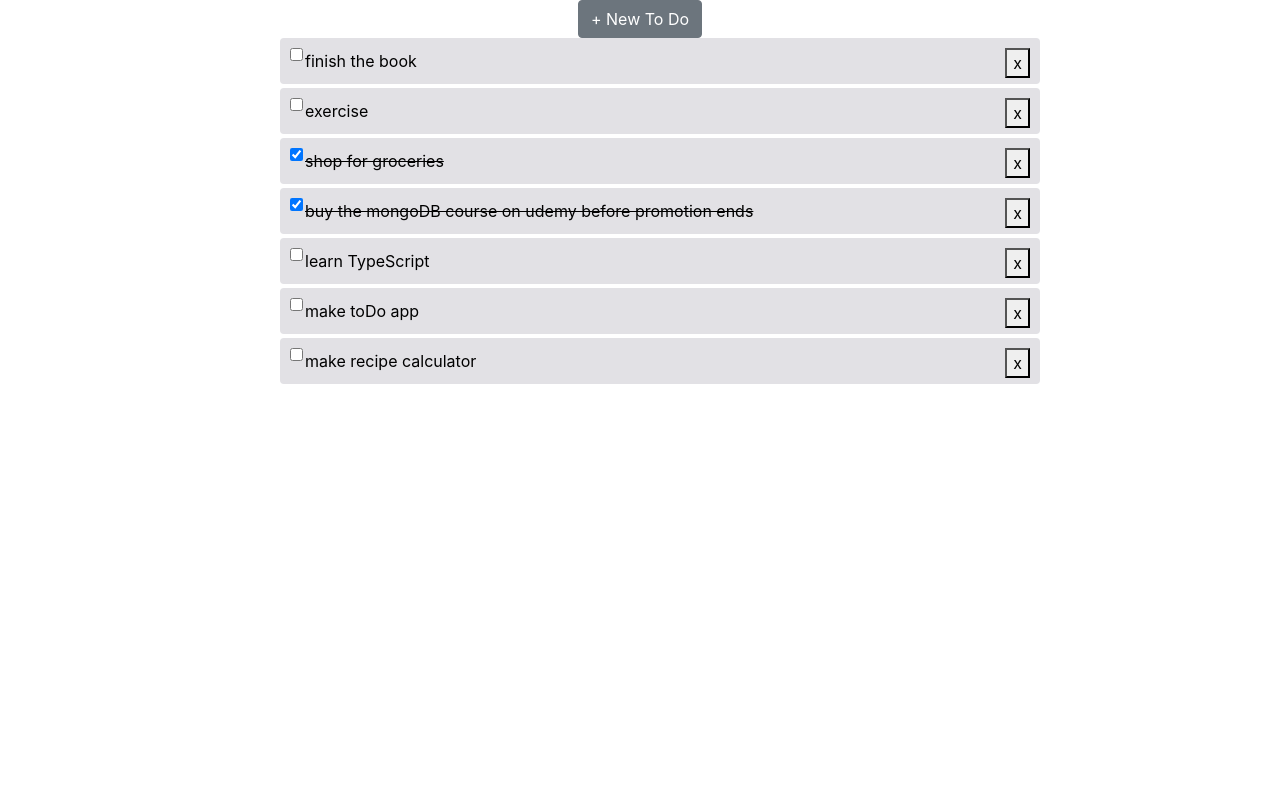
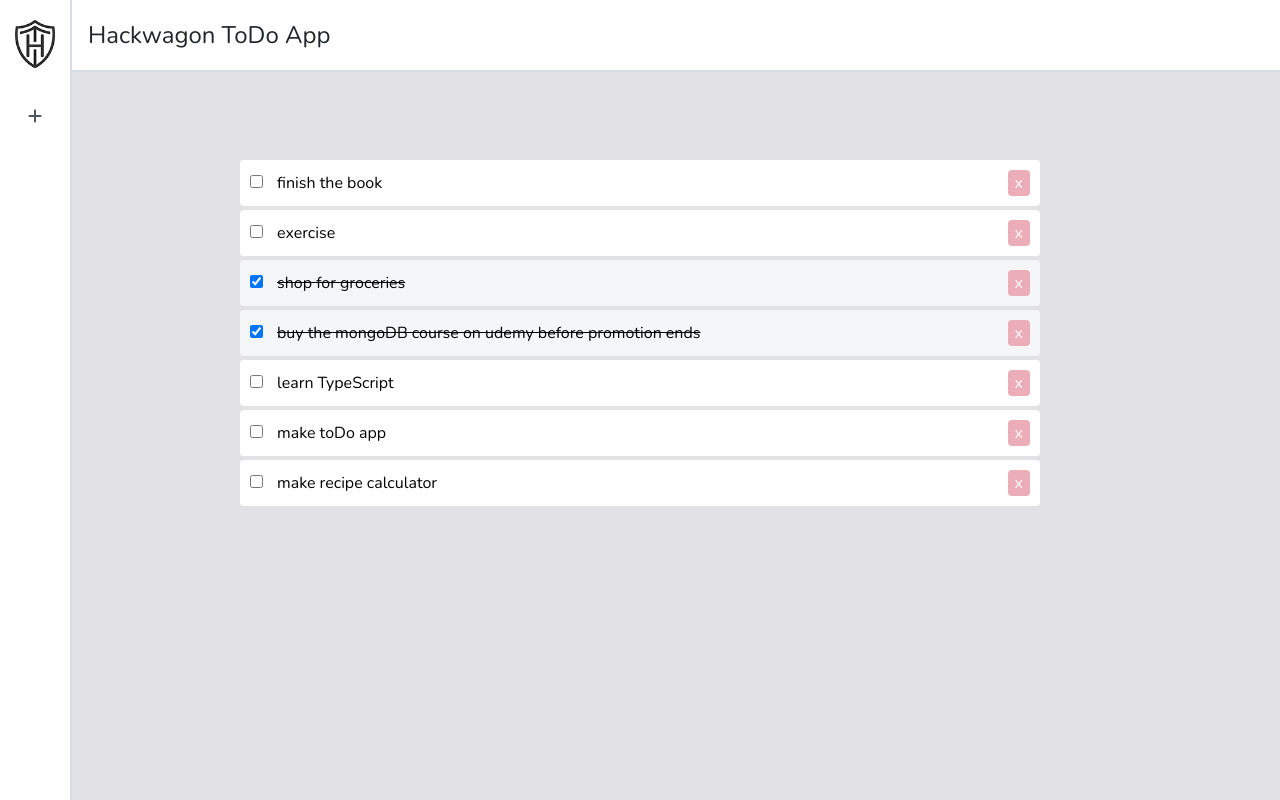
Before and after one commit to mau-dev/ts-todo, a React (Create React App) app: page / in a window 1280 px wide. Built offline with nearby package versions, Linux system fonts and the light colour scheme.

Commit message:
done with the UI

```diff
--- a/public/index.html
+++ b/public/index.html
@@ -9,11 +9,12 @@
       name="description"
       content="Web site created using create-react-app"
     />
+    <link href="https://fonts.googleapis.com/css2?family=Nunito:wght@400;600;700&display=swap" rel="stylesheet">
     <link rel="apple-touch-icon" href="%PUBLIC_URL%/logo192.png" />
 
     <link rel="manifest" href="%PUBLIC_URL%/manifest.json" />
     <script src="https://kit.fontawesome.com/e1c2938c8e.js" crossorigin="anonymous"></script>
-    <title>To-do app</title>
+    <title>Hackwagon To-do app</title>
   </head>
   <body>
     <noscript>You need to enable JavaScript to run this app.</noscript>
--- a/src/App.css
+++ b/src/App.css
@@ -1,10 +1,134 @@
+html, body, div, span, applet, object, iframe,
+h1, h2, h3, h4, h5, h6, p, blockquote, pre,
+a, abbr, acronym, address, big, cite, code,
+del, dfn, em, img, ins, kbd, q, s, samp,
+small, strike, strong, sub, sup, tt, var,
+b, u, i, center,
+dl, dt, dd, ol, ul, li,
+fieldset, form, label, legend,
+table, caption, tbody, tfoot, thead, tr, th, td,
+article, aside, canvas, details, embed,
+figure, figcaption, footer, header, hgroup,
+menu, nav, output, ruby, section, summary,
+time, mark, audio, video {
+	margin: 0;
+	padding: 0;
+	border: 0;
+	vertical-align: baseline;
+}
+
+
+
+
 .App {
   text-align: center;
+
 }
 
 .App-logo {
   height: 40vmin;
   pointer-events: none;
+}
+
+.toolbar {
+  height: 100%;
+  width: 72px;
+  position: fixed;
+  z-index: 1;
+  top: 0;
+  left: 0;
+  background-color: white;
+  border-right: 2px solid #D7DCE4;
+  overflow-x: hidden;
+  padding-top: 20px;
+}
+
+.add-todo-btn {
+  margin-top: 24px;
+  background-color: white;
+  border: none;
+  color: #50565E;
+}
+
+.add-todo-btn:active {
+  background-color: #F5F5F5 !important;
+  border: none !important;
+  outline: none !important;
+  box-shadow: none !important;
+  color: #50565E !important;
+}
+.add-todo-btn:focus {
+  background-color: white !important;
+  border: none !important;
+  outline: none !important;
+  box-shadow: none !important;
+  color: #50565E !important;
+}
+
+
+.remove-todo-btn {
+  padding: 1px 7px;
+  float: right;
+  border: none;
+  background-color: #EBAEB9;
+  color: white;
+  /* background-color: #D7DCE4;
+  color: #50565E; */
+}
+
+.add-todo-form {
+  background-color: white;
+  padding: 10px;
+  border-radius:4px;
+  width: 800px;
+
+}
+
+.add-todo-form input {
+  background-color: inherit;
+  border: none;
+  outline: none;
+  width: 650px;
+}
+
+.add-todo-form button {
+  float: right;
+  border-radius: 4px;
+  background-color: #F5F5F5;
+}
+
+.modal-dialog{
+  margin: 100px auto;
+  /* margin: 20% auto; */
+  /* margin: 100px 0 0 74px; */
+  width: 800px !important;
+}
+.todos-wrap {
+  list-style: none;
+  text-align: left;
+  width: 800px;
+  margin: 160px auto;
+
+}
+.navbar {
+  width:  calc(100% - 72px);
+  height: 72px;
+  position: fixed;
+  left: 72px !important;
+  float: right;
+  z-index: 1;
+  top: 0;
+  left: 0;
+  background-color: white;
+  border-bottom: 2px solid #D7DCE4;
+  overflow-x: hidden;
+  /* padding-top: 20px; */
+}
+
+.logo {
+  width: 40px;
+  height: auto;
+
 }
 
 @media (prefers-reduced-motion: no-preference) {
@@ -13,20 +137,16 @@
   }
 }
 
-.App-header {
-  background-color: #282c34;
-  min-height: 100vh;
-  display: flex;
-  flex-direction: column;
-  align-items: center;
-  justify-content: center;
-  font-size: calc(10px + 2vmin);
-  color: white;
+@media (min-width: 576px) {
+  .modal-dialog{
+
+    max-width: 800px !important;
+  }
+
+
 }
 
-.App-link {
-  color: #61dafb;
-}
+
 
 @keyframes App-logo-spin {
   from {
--- a/src/App.tsx
+++ b/src/App.tsx
@@ -2,6 +2,8 @@ import React, {useState} from 'react';
 import Todos from './components/Todos';
 import AddToDo from './components/AddToDo';
 import { Button,  Modal } from 'reactstrap';
+import Toolbar from './components/layout/Toolbar'
+import Navbar from './components/layout/Navbar'
 
 import {AddTodo} from './components/AddToDo';
 import './App.css';
@@ -63,15 +65,18 @@ const App: React.FC = () => {
 	};
 
 	return (
+
 		<div className='App' >
-			<Button onClick={toggleModal} type="button">
-			+ New To Do
-			</Button>
-			<Modal isOpen={modal} toggle={toggleModal} >
-				<AddToDo addTodo={addTodo} toggleModal={toggleModal} />
-			</Modal>
-			<Todos todos={todos} toggleCompleted={toggleCompleted} deleteTodo={deleteTodo} updateTodo={updateTodo} />
+			<Toolbar toggleModal={toggleModal}/>
+			<Navbar />
+			<div>
+				<Modal isOpen={modal} toggle={toggleModal} className="modalDiv">
+					<AddToDo addTodo={addTodo} toggleModal={toggleModal} />
+				</Modal>
+				<Todos todos={todos} toggleCompleted={toggleCompleted} deleteTodo={deleteTodo} updateTodo={updateTodo} />
+			</div>
 		</div>
+
 	);
 };
 
--- a/src/components/AddToDo.tsx
+++ b/src/components/AddToDo.tsx
@@ -24,7 +24,7 @@ const AddToDo: React.FC<AddTodoProps> = ({addTodo, toggleModal}) => {
 	};
 
 	return (
-		<form className='add-todo'>
+		<form className='add-todo-form '>
 			<input
 				type='text'
 				name='content'
--- a/src/components/ToDoItem.tsx
+++ b/src/components/ToDoItem.tsx
@@ -1,5 +1,6 @@
 import * as React from 'react';
 import {ToggleCompleted, DeleteTodo, UpdateTodo} from '../App';
+import { Button } from 'reactstrap';
 
 interface ToDoItemProps {
 	todo: {
@@ -24,7 +25,9 @@ const ToDoItem: React.FC<ToDoItemProps> = ({todo, toggleCompleted, deleteTodo, u
 	};
 	const liStyle = () => {
 		return {
-			background: '#E2E1E5',
+			// background: '#F5F6F8',
+			// background: 'white',
+			backgroundColor: todo.completed ? '#F5F6F8' : 'white',
 			padding: '10px',
 			borderRadius: '4px',
 			marginBottom: '4px'
@@ -38,7 +41,7 @@ const ToDoItem: React.FC<ToDoItemProps> = ({todo, toggleCompleted, deleteTodo, u
 					type='checkbox'
 					checked={todo.completed}
 					onChange={() => toggleCompleted(todo.id)}
-					style={{float: 'left'}}
+					style={{float: 'left', marginTop: '5px', marginRight: '12px'}}
 				/>
 				{/* {todo.content} */}
 				<input
@@ -47,9 +50,9 @@ const ToDoItem: React.FC<ToDoItemProps> = ({todo, toggleCompleted, deleteTodo, u
 					value={todo.content}
 					onChange={(e: React.ChangeEvent<HTMLInputElement>) => updateTodo(e, todo.id)}
 				/>
-				<button className='remove-todo-btn' onClick={() => deleteTodo(todo.id)} style={{float: 'right'}}>
+				<Button className='remove-todo-btn' onClick={() => deleteTodo(todo.id)}>
 					x
-				</button>
+				</Button>
 			</div>
 		</li>
 	);
--- a/src/components/Todos.tsx
+++ b/src/components/Todos.tsx
@@ -11,7 +11,7 @@ interface TodosProps {
 
 const Todos: React.FC<TodosProps> = ({todos, toggleCompleted, deleteTodo, updateTodo}) => {
 	return (
-		<ul className='todos-wrap' style={{listStyle: 'none', textAlign: 'left', width: '800px', margin: '0 auto'}}>
+		<ul className='todos-wrap'>
 			{todos.map((todo) => {
 				return (
 					<ToDoItem
--- /dev/null
+++ b/src/components/layout/Navbar.tsx
@@ -0,0 +1,14 @@
+import React from 'react';
+
+
+const Navbar = () => {
+
+
+	return (
+		<div className="navbar">
+           <h4>Hackwagon ToDo App</h4>
+            </div>
+	);
+};
+
+export default Navbar;
--- /dev/null
+++ b/src/components/layout/Toolbar.tsx
@@ -0,0 +1,24 @@
+import React from 'react';
+import logo from '../images/hackwagon-logo.jpg';
+import {ToggleModal} from '../../App';
+import { Button,  Modal } from 'reactstrap';
+
+interface ToolbarProps {
+	toggleModal: ToggleModal;
+}
+
+const Toolbar: React.FC<ToolbarProps>  = ({ toggleModal}) => {
+
+
+	return (
+		<div className="toolbar">
+            <img src={logo} className='logo' alt='logo' />
+            <Button toggleModal={toggleModal} type="button" title="New To Do" onClick={toggleModal} className="add-todo-btn" >
+			<i className="fas fa-plus"></i>
+
+			</Button>
+            </div>
+	);
+};
+
+export default Toolbar;
--- a/src/index.css
+++ b/src/index.css
@@ -1,7 +1,8 @@
 body {
+  background-color: #E2E1E5;
+  /* background-color: #C8C6CD; */
   margin: 0;
-  font-family: -apple-system, BlinkMacSystemFont, 'Segoe UI', 'Roboto', 'Oxygen',
-    'Ubuntu', 'Cantarell', 'Fira Sans', 'Droid Sans', 'Helvetica Neue',
+  font-family: 'Nunito',
     sans-serif;
   -webkit-font-smoothing: antialiased;
   -moz-osx-font-smoothing: grayscale;
```
Also changed, not shown: src/components/images/hackwagon-logo.jpg (added).
